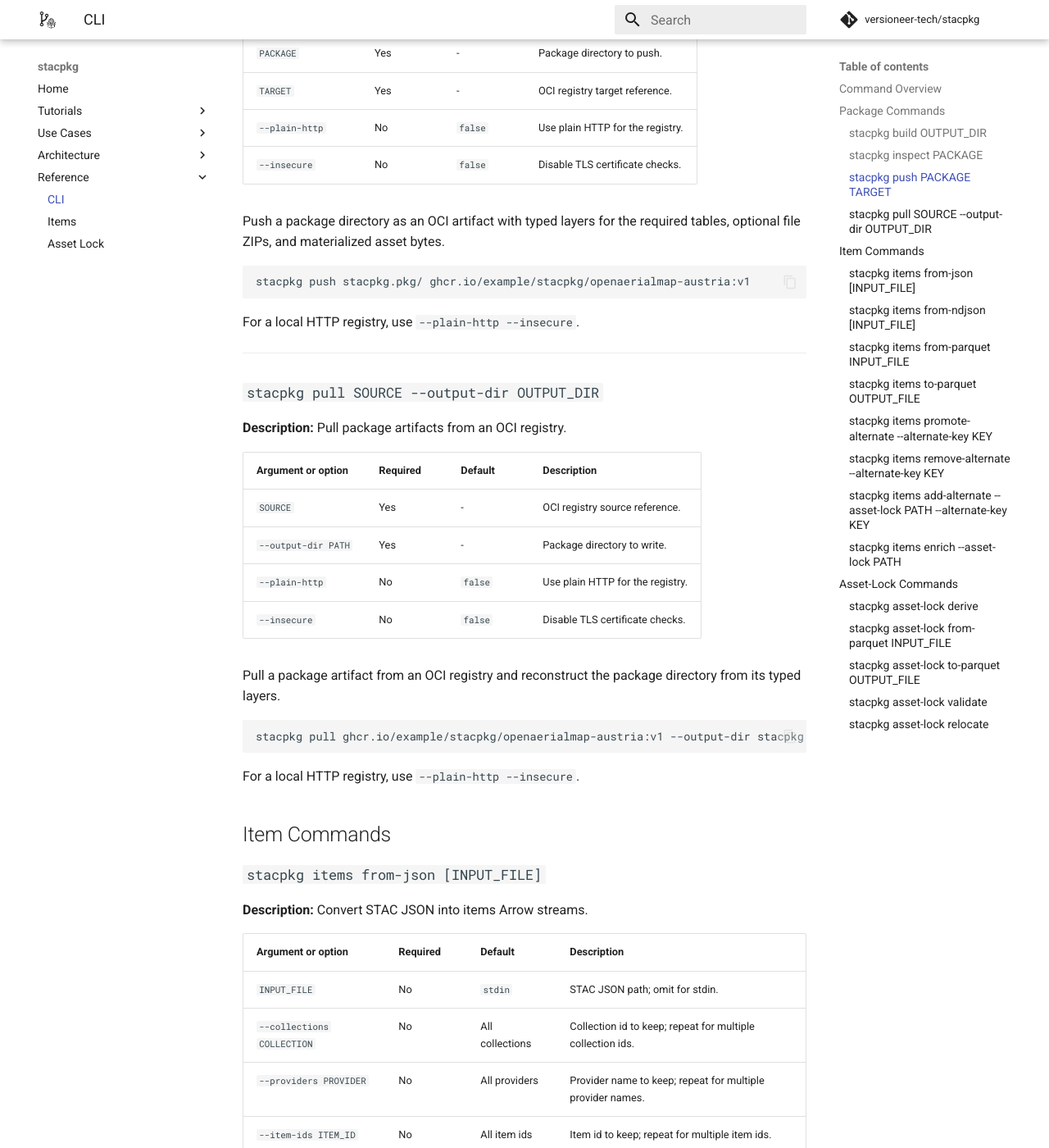
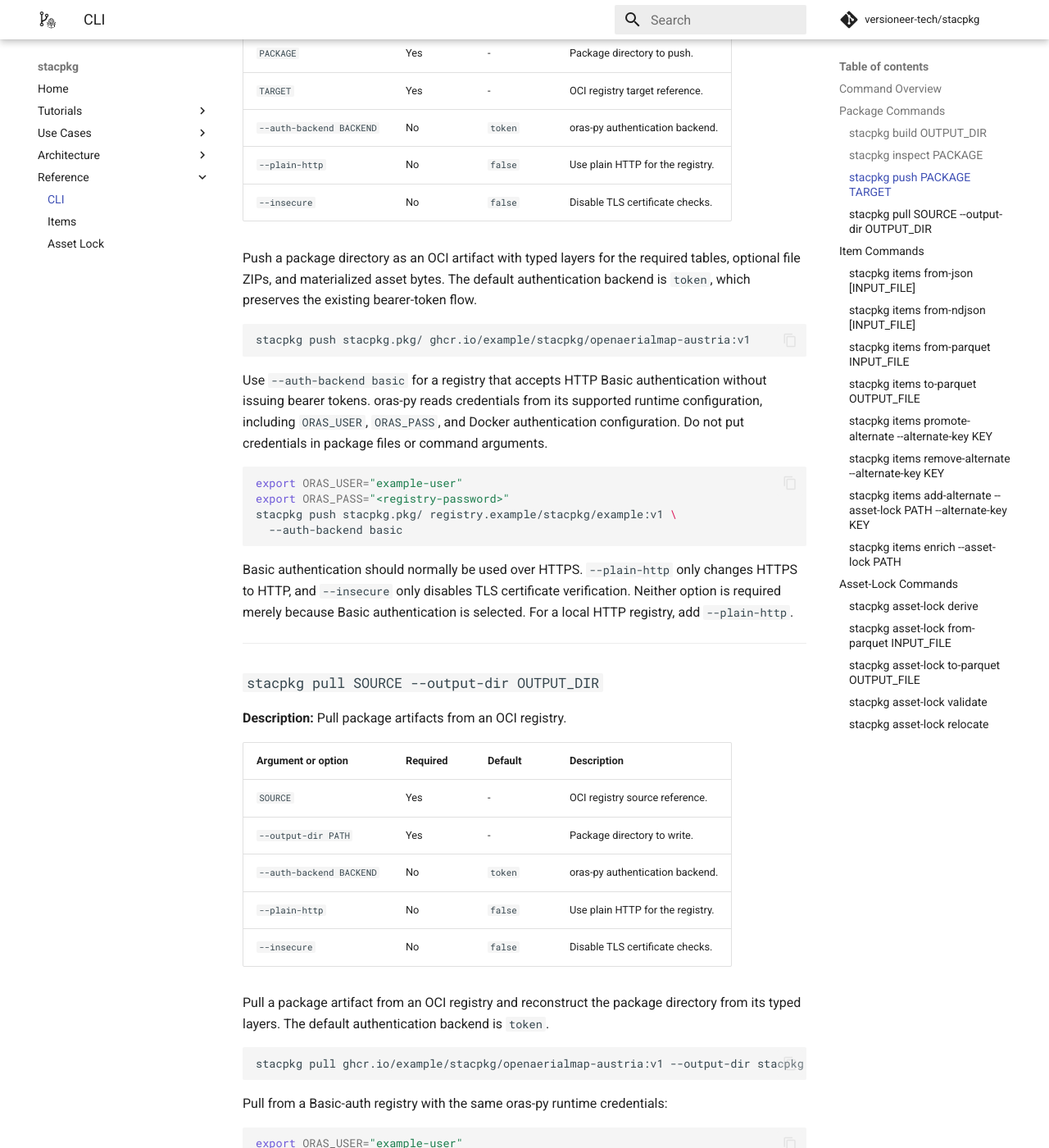
Before and after one commit to versioneer-tech/stacpkg, an MkDocs documentation site: the page built from docs/reference-guides/cli.md, in a window 1280 px wide and 1400 px high, scrolled down 4183 px. Shown: the whole window at 82% size. Built offline with MkDocs 1.6.1 and Material for MkDocs 9.7.7, drawn with Linux system fonts in a browser that asks for light colours; comment, search, counter and statistics services are not loaded; the version menu is left out; some of the changed text lies outside the part shown.

Commit message:
merge OCI http-basic auth

````diff
--- a/docs/reference-guides/cli.md
+++ b/docs/reference-guides/cli.md
@@ -143,17 +143,36 @@ stacpkg inspect stacpkg.pkg/ --format markdown > inspect.md
 | --- | --- | --- | --- |
 | `PACKAGE` | Yes | - | Package directory to push. |
 | `TARGET` | Yes | - | OCI registry target reference. |
+| `--auth-backend BACKEND` | No | `token` | oras-py authentication backend. |
 | `--plain-http` | No | `false` | Use plain HTTP for the registry. |
 | `--insecure` | No | `false` | Disable TLS certificate checks. |
 
 Push a package directory as an OCI artifact with typed layers for the required
-tables, optional file ZIPs, and materialized asset bytes.
+tables, optional file ZIPs, and materialized asset bytes. The default
+authentication backend is `token`, which preserves the existing bearer-token
+flow.
 
 ```bash
 stacpkg push stacpkg.pkg/ ghcr.io/example/stacpkg/openaerialmap-austria:v1
 ```
 
-For a local HTTP registry, use `--plain-http --insecure`.
+Use `--auth-backend basic` for a registry that accepts HTTP Basic
+authentication without issuing bearer tokens. oras-py reads credentials from
+its supported runtime configuration, including `ORAS_USER`, `ORAS_PASS`, and
+Docker authentication configuration. Do not put credentials in package files
+or command arguments.
+
+```bash
+export ORAS_USER="example-user"
+export ORAS_PASS="<registry-password>"
+stacpkg push stacpkg.pkg/ registry.example/stacpkg/example:v1 \
+  --auth-backend basic
+```
+
+Basic authentication should normally be used over HTTPS. `--plain-http` only
+changes HTTPS to HTTP, and `--insecure` only disables TLS certificate
+verification. Neither option is required merely because Basic authentication
+is selected. For a local HTTP registry, add `--plain-http`.
 
 ---
 
@@ -165,17 +184,39 @@ For a local HTTP registry, use `--plain-http --insecure`.
 | --- | --- | --- | --- |
 | `SOURCE` | Yes | - | OCI registry source reference. |
 | `--output-dir PATH` | Yes | - | Package directory to write. |
+| `--auth-backend BACKEND` | No | `token` | oras-py authentication backend. |
 | `--plain-http` | No | `false` | Use plain HTTP for the registry. |
 | `--insecure` | No | `false` | Disable TLS certificate checks. |
 
 Pull a package artifact from an OCI registry and reconstruct the package
-directory from its typed layers.
+directory from its typed layers. The default authentication backend is `token`.
 
 ```bash
 stacpkg pull ghcr.io/example/stacpkg/openaerialmap-austria:v1 --output-dir stacpkg.pkg/
 ```
 
-For a local HTTP registry, use `--plain-http --insecure`.
+Pull from a Basic-auth registry with the same oras-py runtime credentials:
+
+```bash
+export ORAS_USER="example-user"
+export ORAS_PASS="<registry-password>"
+stacpkg pull registry.example/stacpkg/example:v1 \
+  --output-dir stacpkg.pkg/ \
+  --auth-backend basic
+```
+
+Basic authentication does not imply plain HTTP or disabled certificate
+verification. Use `--plain-http` only for an HTTP registry and `--insecure`
+only when TLS certificate verification must be disabled.
+
+The Python API exposes the same backend selection:
+
+```python
+from stacpkg.oci import pull_package, push_package
+
+push_package(package, target, auth_backend="basic")
+pull_package(source, output, auth_backend="basic")
+```
 
 ## Item Commands
 
--- a/mkdocs.yml
+++ b/mkdocs.yml
@@ -24,6 +24,7 @@ nav:
     - ADR-003 Asset Lock Row Structure: architecture/0003-asset-lock-row-structure.md
     - ADR-004 Asset-Lock Checksum Facts and STAC Projection: architecture/0004-asset-lock-checksum-facts-and-stac-projection.md
     - ADR-005 Asset-Lock Driven STAC Projection: architecture/0005-asset-lock-driven-stac-projection.md
+    - ADR-006 Expose OCI Authentication Backend Selection: architecture/0006-oci-authentication-backend-selection.md
   - Reference:
     - CLI: reference-guides/cli.md
     - Items: reference-guides/items.md
````
Also changed, not shown: docs/architecture/0006-oci-authentication-backend-selection.md (added, +63 -0 lines), docs/architecture/index.md (+1 -0 lines), 9 other files.
